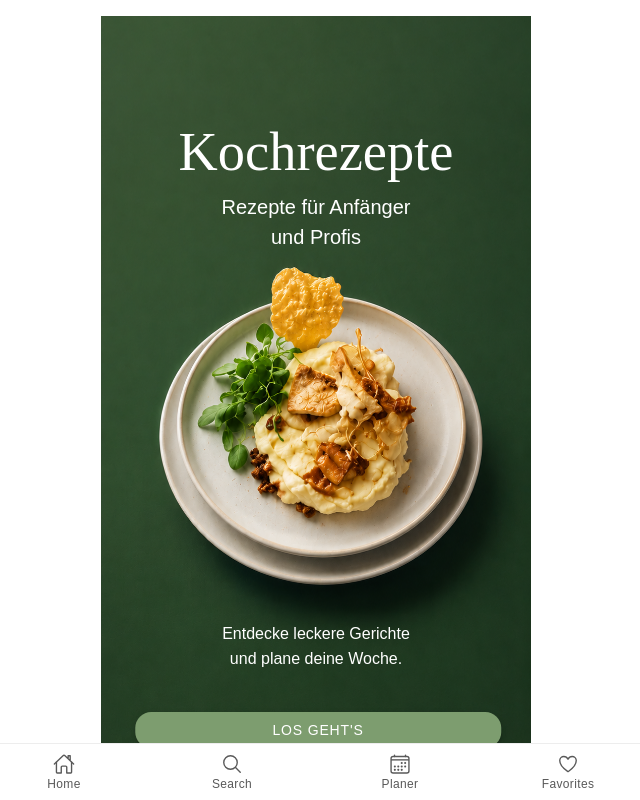
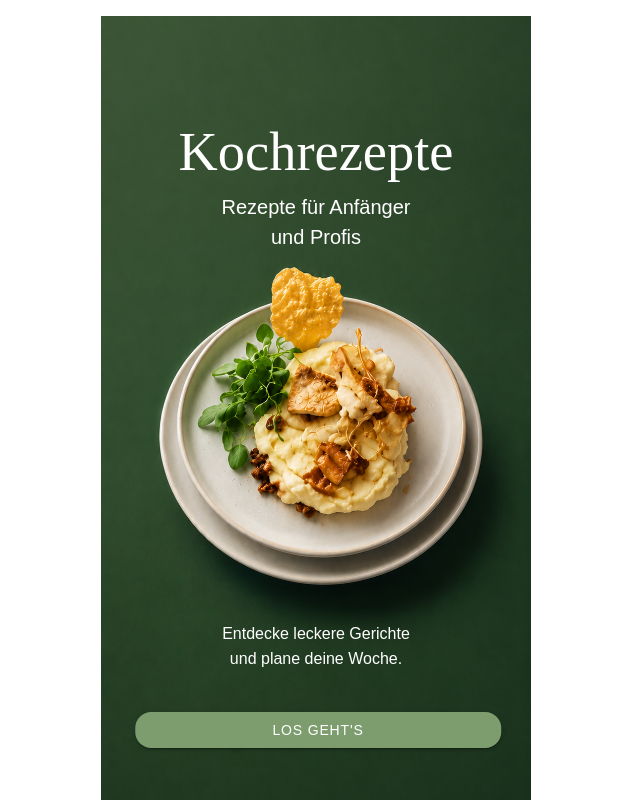
Before and after one commit to mhdbadr/kochrezepte_app, a React (Vite) app: page /welcome in a window 1280 px wide. Shown: the whole page, without its empty margins (324-964 px from the left). Built offline with nearby package versions, Linux system fonts and the light colour scheme.

Commit message:
refactor(auth): separate auth flow from main tab navigation

```diff
--- a/src/App.tsx
+++ b/src/App.tsx
@@ -1,57 +1,46 @@
-import { IonApp, IonIcon, IonLabel, IonRouterOutlet, IonTabBar, IonTabButton, IonTabs, setupIonicReact, } from '@ionic/react';
+import {
+    IonApp,
+    IonIcon,
+    IonLabel,
+    IonRouterOutlet,
+    IonTabBar,
+    IonTabButton,
+    IonTabs,
+    setupIonicReact,
+} from '@ionic/react';
 
 import { IonReactRouter } from '@ionic/react-router';
 import { Redirect, Route, Switch } from 'react-router-dom';
 
-import { calendarOutline, heartOutline, homeOutline, searchOutline, } from 'ionicons/icons';
+import {
+    calendarOutline,
+    heartOutline,
+    homeOutline,
+    searchOutline,
+} from 'ionicons/icons';
 
-// Importing all page components used in the app's routing configuration.
-import EditRecipePage from './pages/EditRecipePage';
-import FavoritesPage from './pages/FavoritesPage';
 import HomePage from './pages/HomePage';
-import RecipeDetailPage from './pages/RecipeDetailPage';
-import RecipeForm from './pages/RecipeForm';
-import RecipeListPage from './pages/RecipeListPage';
 import SearchPage from './pages/SearchPage';
 import Wochenplaner from './pages/Wochenplaner';
+import FavoritesPage from './pages/FavoritesPage';
+
 import LoginPage from './pages/LoginPage';
 import RegisterPage from './pages/RegisterPage';
-import WelcomePage from "./pages/WelcomePage";
-import OnboardingPage from "./pages/OnboardingPage";
+import WelcomePage from './pages/WelcomePage';
+import OnboardingPage from './pages/OnboardingPage';
 
-setupIonicReact(); // Initialize Ionic React with default settings.
+setupIonicReact();
 
-export default function App() {
+function MainTabs() {
     return (
-        <IonApp>
-            <IonReactRouter>
         <IonTabs>
             <IonRouterOutlet>
-                        <Switch>
-                            {/* Main app routes provided by the navigation/search epic. */}
-                            <Route exact path="/login" component={LoginPage} />
-                            <Route exact path="/register" component={RegisterPage} />
-                            <Route exact path="/welcome" component={WelcomePage} />
-                            <Route exact path="/onboarding" component={OnboardingPage} />
-
                 <Route exact path="/home" component={HomePage} />
                 <Route exact path="/search" component={SearchPage} />
                 <Route exact path="/planner" component={Wochenplaner} />
                 <Route exact path="/favorites" component={FavoritesPage} />
-
-                            {/* Recipe core routes for listing, creating, editing, and viewing recipes. */}
-                            <Route exact path="/recipes" component={RecipeListPage} />
-                            {/* Specific recipe routes must be checked before dynamic string ID routes. */}
-                            <Route exact path="/recipes/new" component={RecipeForm} />
-                            <Route exact path="/recipes/:id/edit" component={EditRecipePage} />
-                            <Route exact path="/recipes/:id" component={RecipeDetailPage} />
-                            <Route exact path="/">
-                                <Redirect to="/welcome" />
-                            </Route>
-                        </Switch>
             </IonRouterOutlet>
 
-                    {/* The tab bar is placed outside the router outlet to ensure it remains visible across all routes. */}
             <IonTabBar slot="bottom">
                 <IonTabButton tab="home" href="/home">
                     <IonIcon icon={homeOutline} />
@@ -60,7 +49,7 @@ export default function App() {
 
                 <IonTabButton tab="search" href="/search">
                     <IonIcon icon={searchOutline} />
-                            <IonLabel>Search</IonLabel>
+                    <IonLabel>Suche</IonLabel>
                 </IonTabButton>
 
                 <IonTabButton tab="planner" href="/planner">
@@ -70,10 +59,31 @@ export default function App() {
 
                 <IonTabButton tab="favorites" href="/favorites">
                     <IonIcon icon={heartOutline} />
-                            <IonLabel>Favorites</IonLabel>
+                    <IonLabel>Kochbuch</IonLabel>
                 </IonTabButton>
             </IonTabBar>
         </IonTabs>
+    );
+}
+
+export default function App() {
+    return (
+        <IonApp>
+            <IonReactRouter>
+                <Switch>
+                    <Route exact path="/welcome" component={WelcomePage} />
+                    <Route exact path="/onboarding" component={OnboardingPage} />
+                    <Route exact path="/login" component={LoginPage} />
+                    <Route exact path="/register" component={RegisterPage} />
+
+                    <Route path={['/home', '/search', '/planner', '/favorites']}>
+                        <MainTabs />
+                    </Route>
+
+                    <Route exact path="/">
+                        <Redirect to="/welcome" />
+                    </Route>
+                </Switch>
             </IonReactRouter>
         </IonApp>
     );
```
Lines whose indentation alone changed are shown as unchanged.
